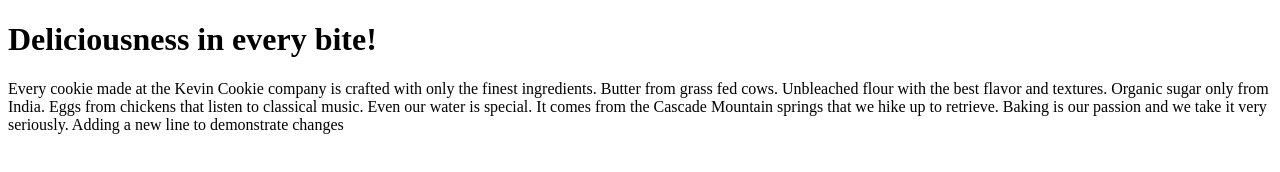
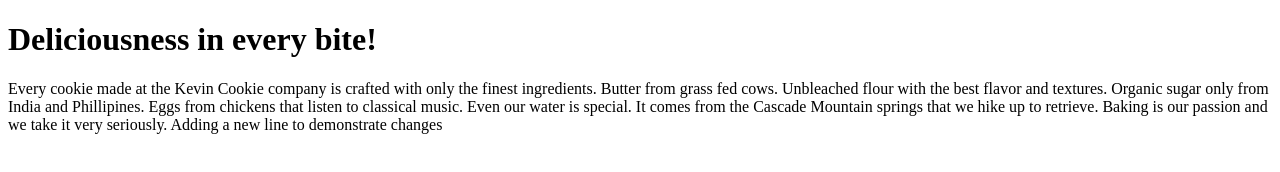
Before and after one commit to dveram02/learning-GitHub, a plain HTML site: page index.htm in a window 1280 px wide. Drawn offline with Linux system fonts and the light colour scheme.

Commit message:
Added missing text to index.htm

```diff
--- a/index.htm
+++ b/index.htm
@@ -6,7 +6,7 @@
 <p>Every cookie made at the Kevin Cookie company is crafted with only the finest ingredients.
   Butter from grass fed cows.
   Unbleached flour with the best flavor and textures.
-  Organic sugar only from India.
+  Organic sugar only from India and Phillipines.
   Eggs from chickens that listen to classical music.
   Even our water is special. It comes from the Cascade Mountain springs that we hike up to retrieve.
   Baking is our passion and we take it very seriously.
```
